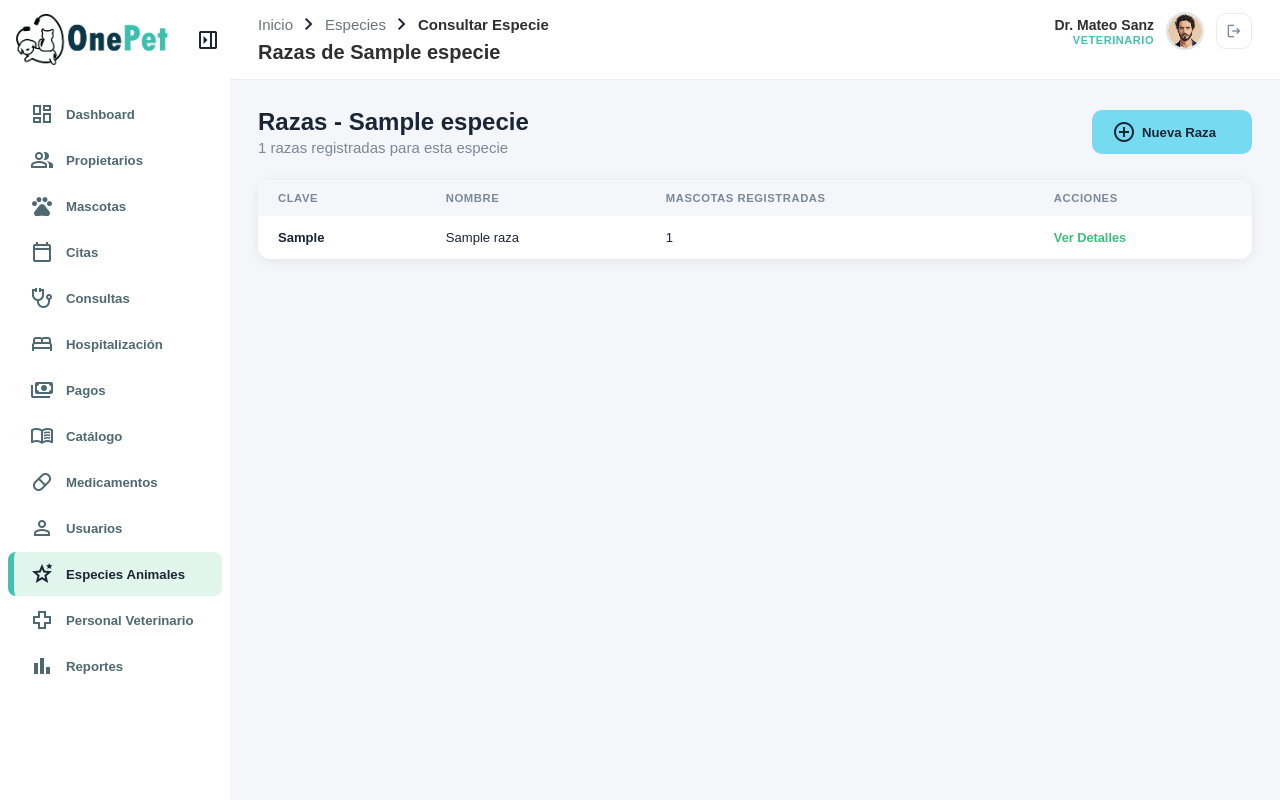
After one commit to araceliimarcoos/OnePet, a Django app: a page that uses web/templates/especies/razas_lista.html in a window 1280 px wide. The commit adds this page. Run offline with Django 5.2, Linux system fonts and the light colour scheme; a user stored in the database is signed in; tables that the repository leaves empty hold one stand-in row (values such as "Sample post").

Commit message:
Vista de razas con datos reales y modal 'nueva raza'

```diff
--- /dev/null
+++ b/web/static/core/js/razas.js
@@ -0,0 +1,33 @@
+
+// ----------------------------- MODAL RAZAS ----------------------------- //
+const overlayRaza = document.getElementById('modalNuevaRaza');
+const btnAbrirRaza = document.getElementById('btnNuevaRaza');
+const btnCerrarRaza = document.getElementById('btnCerrarModalRaza');
+const btnCancelarRaza = document.getElementById('btnCancelarRaza');
+const formRaza = document.getElementById('formNuevaRaza');
+
+function cerrarModalRaza() {
+    if (!overlayRaza || !formRaza) return;
+    overlayRaza.classList.remove('visible');
+    document.body.style.overflow = '';
+    formRaza.reset();
+}
+
+if (btnAbrirRaza) {
+    btnAbrirRaza.addEventListener('click', () => {
+        overlayRaza.classList.add('visible');
+        document.body.style.overflow = 'hidden';
+    });
+}
+
+if (btnCerrarRaza) btnCerrarRaza.addEventListener('click', cerrarModalRaza);
+if (btnCancelarRaza) btnCancelarRaza.addEventListener('click', cerrarModalRaza);
+
+overlayRaza?.addEventListener('click', (e) => {
+    if (e.target === overlayRaza) cerrarModalRaza();
+});
+
+document.addEventListener('keydown', (e) => {
+    if (e.key !== 'Escape') return;
+    if (overlayRaza?.classList.contains('visible')) cerrarModalRaza();
+});
--- a/web/templates/especies/especies_lista.html
+++ b/web/templates/especies/especies_lista.html
@@ -91,7 +91,7 @@
                                     <strong>{{ especie.total_razas }}</strong>
                                 </div>
                             </td>
-                            <td><a href="#" class="link-green">Ver Detalles</a></td>
+                            <td><a href="{% url 'razas' especie.clave %}" class="link-green">Ver Detalles</a></td>
                         </tr>
                     {% endfor %}
                     </tbody>
@@ -105,7 +105,7 @@
         <div class="modal">
             <div class="modal-header">
                 <h2>Registrar Nueva Especie</h2>
-                <button class="modal-close" id="btnCerrarModal">
+                <button class="modal-close" id="btnCerrarModal" type="button">
                     <span class="material-symbols-outlined">close</span>
                 </button>
             </div>
--- /dev/null
+++ b/web/templates/especies/razas_lista.html
@@ -0,0 +1,104 @@
+{% extends "base.html" %}
+{% load static %}
+
+{% block titulo %}Razas - {{ especie.nombre }}{%endblock%}
+
+{% block nav_especies %}active{% endblock %}
+
+{% block breadcrumb %}
+    <a href="{% url 'dashboard' %}">Inicio</a>
+    <span class="material-symbols-outlined">chevron_right</span>
+    <a href="{% url 'especies' %}">Especies</a>
+    <span class="material-symbols-outlined">chevron_right</span>
+    <span class="breadcrumb-current">Consultar Especie</span>
+
+{% endblock %}
+
+{% block topbar_titulo %}Razas de {{ especie.nombre }}{% endblock %}
+
+{% block contenido %}
+    <div class="page active" id="page-razas">
+        <div class="page-header">
+            <div>
+                <h1 class="page-title">Razas - {{ especie.nombre }}</h1>
+                <p class="page-sub">{{ total_razas }} razas registradas para esta especie</p>
+            </div>
+
+            <div class="page-header-right">
+                <button class="btn-primary" id="btnNuevaRaza">
+                    <span class="material-symbols-outlined">add_circle</span>
+                    Nueva Raza
+                </button>
+            </div>
+        </div>
+
+        <div class="card">
+            <div class="table-wrapper">
+                <table class="data-table">
+                    <thead>
+                        <tr>
+                            <th>CLAVE</th>
+                            <th>NOMBRE</th>
+                            <th>MASCOTAS REGISTRADAS</th>
+                            <th>ACCIONES</th>
+                        </tr>
+                    </thead>
+                    <tbody>
+                        {% for raza in razas %}
+                        <tr>
+                            <td><strong>{{ raza.clave }}</strong></td>
+                            <td>{{ raza.nombre }}</td>
+                            <td>{{ raza.total_mascotas }}</td>
+                            <td><a href="#" class="link-green">Ver Detalles</a></td>
+                        </tr>
+                        {% empty %}
+                        <tr>
+                            <td colspan="3">No hay razas registradas para esta especie.</td>
+                        </tr>
+
+
+                        {% endfor %}
+                    </tbody>
+                </table>
+            </div>
+        </div>
+    </div>
+
+    <!-- Modal de Nueva Raza -->
+    <div class="modal-overlay" id="modalNuevaRaza">
+        <div class="modal">
+            <div class="modal-header">
+                <h2>Registrar Nueva Raza</h2>
+                <button class="modal-close" id="btnCerrarModalRaza" type="button">
+                    <span class="material-symbols-outlined">close</span>
+                </button>
+            </div>
+
+            <form id="formNuevaRaza">
+                {% csrf_token %}
+                <div class="modal-body">
+                    <div class="form-group">
+                        <label for="nombre">Clave (auto-generada)</label>
+                        <input class= "folio-input"type="text" id="clave" name="clave" placeholder="Ej. RAZ-001" required readonly tabindex="-1">
+                    </div>
+
+                    <div class="form-group form-field">
+                        <label for="precio">Nombre de la Raza</label>
+                        <input type="text" id="nombre" name="nombre" placeholder="Ej. Labrador, Pastor alemán..." required>
+                    </div>
+                </div>
+                <div class="modal-footer">
+                    <button type="button" class="btn-cancelar" id="btnCancelarRaza">Cancelar</button>
+                    <button type="submit" class="btn-primary">
+                        <span class="material-symbols-outlined">save</span> Agregar Raza
+                    </button>
+                </div>
+            </form>
+        </div>
+     </div>
+
+{% endblock %}
+
+{% block scripts %}
+    <script src="{% static 'core/js/razas.js' %}"></script>
+{% endblock %}
--- a/web/urls.py
+++ b/web/urls.py
@@ -35,6 +35,9 @@ urlpatterns = [
     path('medicamentos/', views.medicamentos, name='medicamentos'),
     path('usuarios/', views.usuarios, name='usuarios'),
     path('especies/', views.especies, name='especies'),
+    path('especies/<str:clave_especie>/', views.razas, name='razas'),
+
+
     path('personal/', views.personal, name='personal'),
     path('reportes/', views.reportes, name='reportes'),
 
--- a/web/views.py
+++ b/web/views.py
@@ -196,6 +196,28 @@ def especies(request):
 
 
     return render(request, 'especies/especies_lista.html', contexto)
+
+#------------------------------------------ RAZAS ------------------------------------------------------------#
+
+@login_required
+def razas(request, clave_especie):
+
+    especie = get_object_or_404(Especie, clave=clave_especie)
+
+    razas_list = Raza.objects.filter(especie=especie).annotate(
+        total_mascotas=Count('mascota')
+    ).order_by('nombre')
+
+    contexto = {
+        'seccion_activa': 'especies',
+        'especie': especie,
+        'razas': razas_list,
+        'total_razas': razas_list.count(),
+    }
+
+    return render(request, 'especies/razas_lista.html', contexto)
+
+
 #------------------------------------------ PAGOS ------------------------------------------------------------#
 
 @login_required
```
Also changed, not shown: web/static/core/js/especies.js (line endings or trailing spaces).
